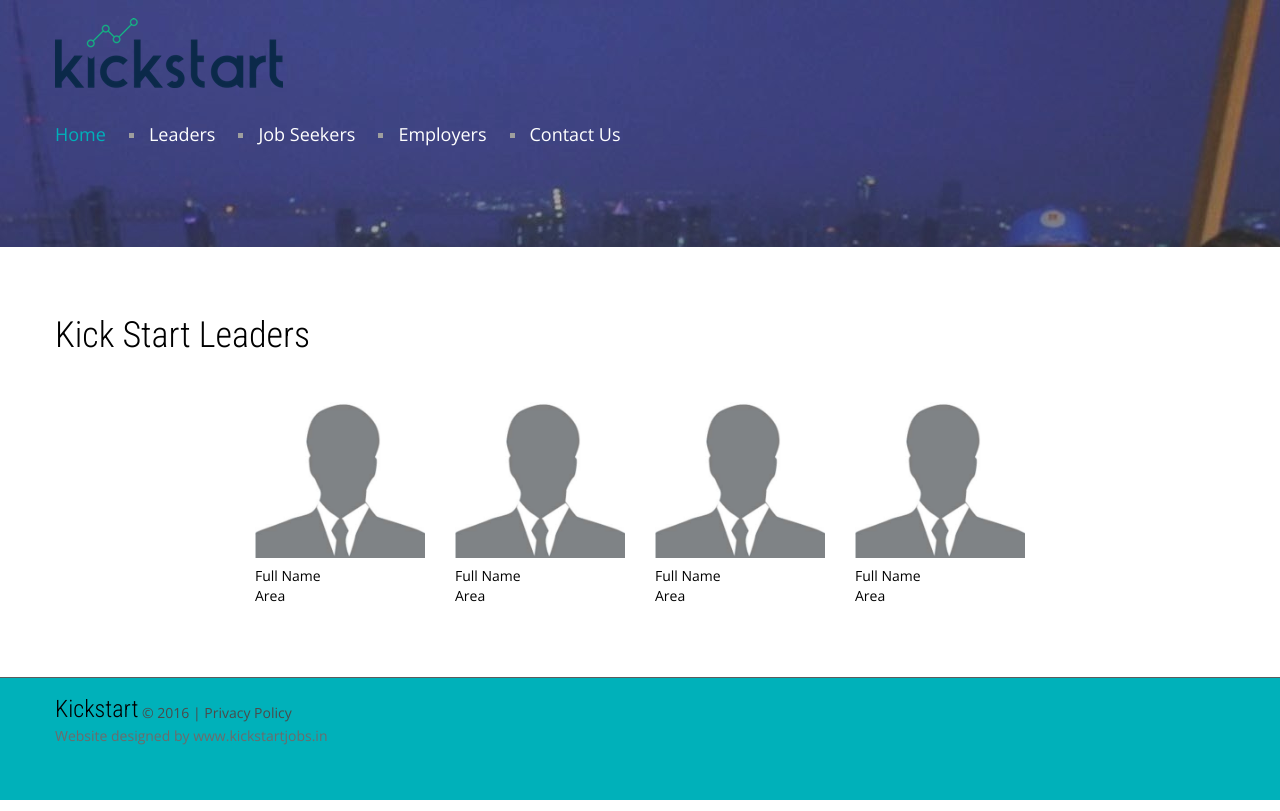
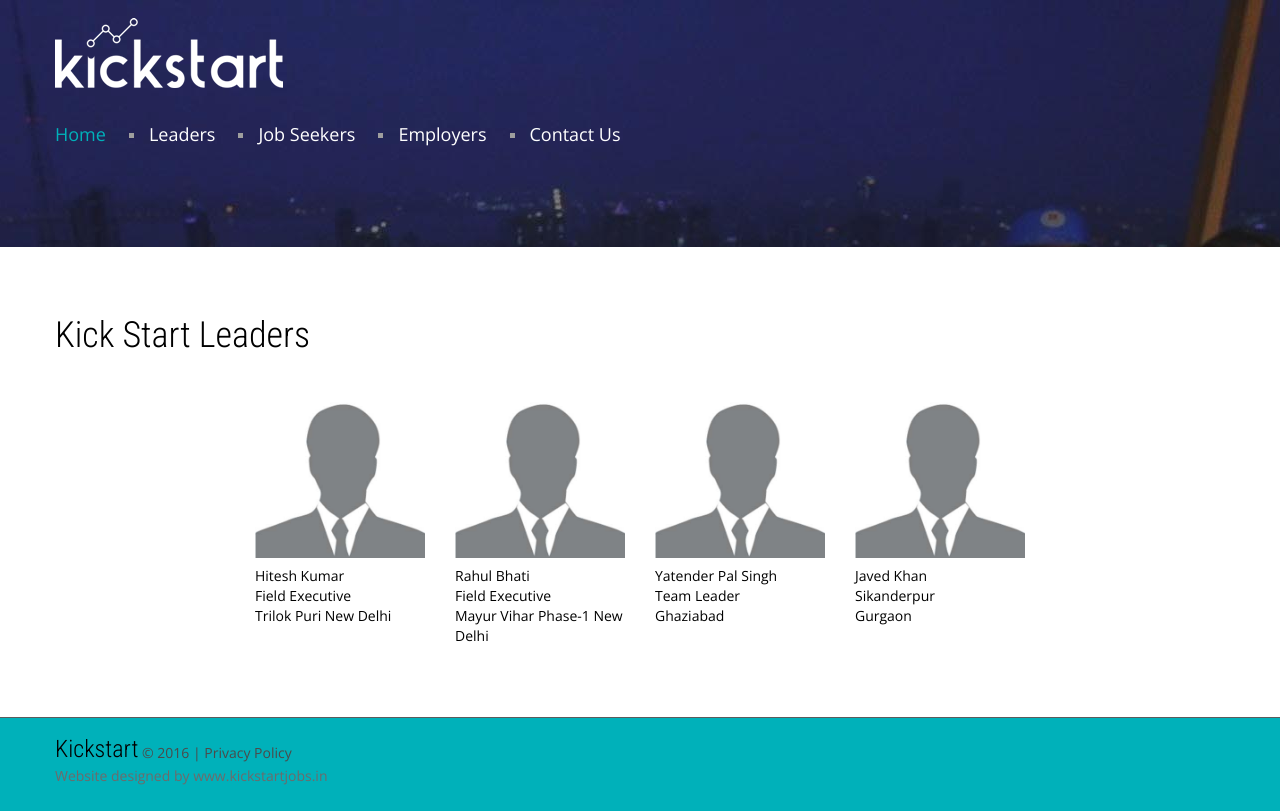
Before and after one commit to amitbidwai26/website, a PHP site: page /leaders.php in a window 1280 px wide. Run offline with PHP 8.4, Linux system fonts and the light colour scheme; grey boxes are pictures that could not be loaded.

Commit message:
day start
change in logo and image made dark

```diff
--- a/leaders.php
+++ b/leaders.php
@@ -75,16 +75,16 @@
         <div class="text2 color1" align="center"></div>
       </div>
       <div class="grid_2">
-        <div class="text2 color1"><img src="images/dummy.jpg"></div> Full Name <br> Area
+        <div class="text2 color1"><img src="images/dummy.jpg"></div><b> Hitesh Kumar</b> <br> Field Executive<br>Trilok Puri New Delhi
       </div>
       <div class="grid_2">
-        <div class="text2 color1"><img src="images/dummy.jpg"></div> Full Name <br> Area
+        <div class="text2 color1"><img src="images/dummy.jpg"></div> Rahul Bhati <br> Field Executive<br>Mayur Vihar Phase-1 New Delhi
       </div>
       <div class="grid_2">
-        <div class="text2 color1"><img src="images/dummy.jpg"></div> Full Name <br> Area
+        <div class="text2 color1"><img src="images/dummy.jpg"></div> Yatender Pal Singh <br> Team Leader <br>Ghaziabad
       </div>
       <div class="grid_2">
-        <div class="text2 color1"><img src="images/dummy.jpg"></div> Full Name <br> Area
+        <div class="text2 color1"><img src="images/dummy.jpg"></div> Javed Khan <br> Sikanderpur <br>Gurgaon
       </div>
       <div class="grid_2">
         <div class="text2 color1"></div>
```
Also changed, not shown: jobseeker.php (+10 -3 lines), images/logo.png, images/logo1.png (added), images/partners/abec46cc319c683508d6114d2c181a3e_400x400.png (deleted), images/partners/dunkindonuts.png (added), images/partners/index.png (deleted), images/partners/policybazar.jpg (renamed from images/partners/index.jpg), images/partners/quickli.png (added), images/slide.jpg.
